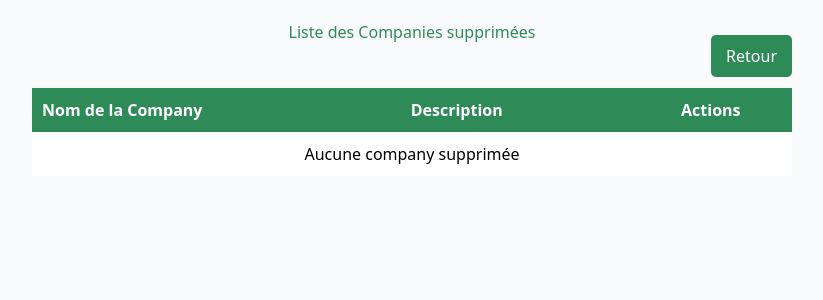
After one commit to Karroumi-Mohamed/Job-Dating-Management-Platform, a PHP site: template app/views/companies/trash.twig in a window 1280 px wide. The commit adds this page. Shown: the top 300 px of the page, without its empty margins (228-1051 px from the left). Run offline with PHP 8.4, Linux system fonts and the light colour scheme; the template is opened without the code that fills it, so the values that code supplies are empty; some libraries are stand-ins or nearby versions.

Commit message:
restore companies

```diff
--- a/app/views/announcement/index.twig
+++ b/app/views/announcement/index.twig
@@ -3,6 +3,9 @@
 {% block content %}
     <div style="max-width: 800px; margin: auto; padding: 20px;">
         <h2 style="text-align: center; color: #2E8B57;">Liste des announcements</h2>
+        <div style="text-align: right; margin-bottom: 20px;">
+            <a href="/announcements/create" style="text-decoration: none; padding: 10px 15px; background-color: #2E8B57; color: white; border-radius: 5px;">Create Announcement</a>
+        </div>
         <table style="width: 100%; border-collapse: collapse; background-color: white;">
             <thead>
                 <tr style="background-color: #2E8B57; color: white;">
--- /dev/null
+++ b/app/views/companies/trash.twig
@@ -0,0 +1,39 @@
+{% extends "layouts/default.twig" %}
+
+{% block content %}
+    <div style="max-width: 800px; margin: auto; padding: 20px;">
+        <h2 style="text-align: center; color: #2E8B57;">Liste des Companies supprimées</h2>
+        <div style="text-align: right; margin-bottom: 20px;">
+            <a href="/companies" style="text-decoration: none; padding: 10px 15px; background-color: #2E8B57; color: white; border-radius: 5px;">Retour</a>
+        </div>
+        <table style="width: 100%; border-collapse: collapse; background-color: white;">
+            <thead>
+                <tr style="background-color: #2E8B57; color: white;">
+                    <th style="padding: 10px; text-align: left;">Nom de la Company</th>
+                    <th style="padding: 10px; text-align: left;">Description</th>
+                    <th style="padding: 10px; text-align: center;">Actions</th>
+                </tr>
+            </thead>
+            <tbody>
+                {% for company in companies %}
+                <tr style="border-bottom: 1px solid #ddd;">
+                    <td style="padding: 10px;">{{ company.name }}</td>
+                    <td style="padding: 10px;">{{ company.description }}</td>
+                    <td style="padding: 10px; text-align: center;">
+                        <form action="/companies/restore/{{ company.id }}" method="post" title="Restaurer" style="display: inline;">
+                            <input type="hidden" name="token" value="{{ csrf_token() }}">
+                            <button type="submit" style="text-decoration: none; padding: 5px 10px; background-color: #2E8B57; color: white; border-radius: 5px; border: none; cursor: pointer;">
+                                Restaurer
+                            </button>
+                        </form>
+                    </td>
+                </tr>
+                {% else %}
+                <tr>
+                    <td colspan="3" style="padding: 10px; text-align: center;">Aucune company supprimée</td>
+                </tr>
+                {% endfor %}
+            </tbody>
+        </table>
+    </div>
+{% endblock %}
--- a/config/routes.php
+++ b/config/routes.php
@@ -35,6 +35,8 @@ Router::post('/companies/create', [CompaniesController::class, 'store']);
 Router::get('/companies/edit/{id}', [CompaniesController::class, 'edit']);
 Router::post('/companies/edit/{id}', [CompaniesController::class, 'update']);
 Router::post('/companies/delete/{id}', [CompaniesController::class, 'delete']);
+Router::post('/companies/restore/{id}', [CompaniesController::class, 'restore']);
+Router::get('/companies/trash', [CompaniesController::class, 'trash']);
 
 Router::get('/listannounces', [ListAnnouncesController::class, 'index']);
 Router::get('/announcements', [AnnoncementsController::class, 'index']);
```
Also changed, not shown: app/controllers/CompaniesController.php (+22 -2 lines), app/models/Company.php (+5 -2 lines), 1 other file.
